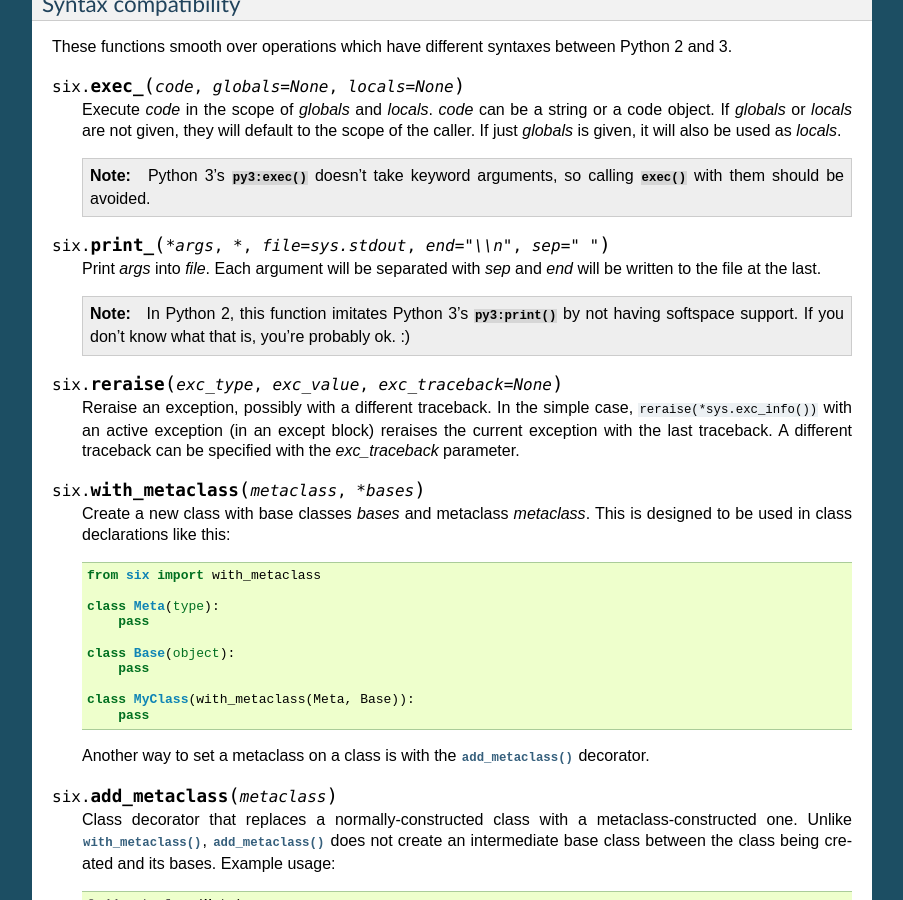
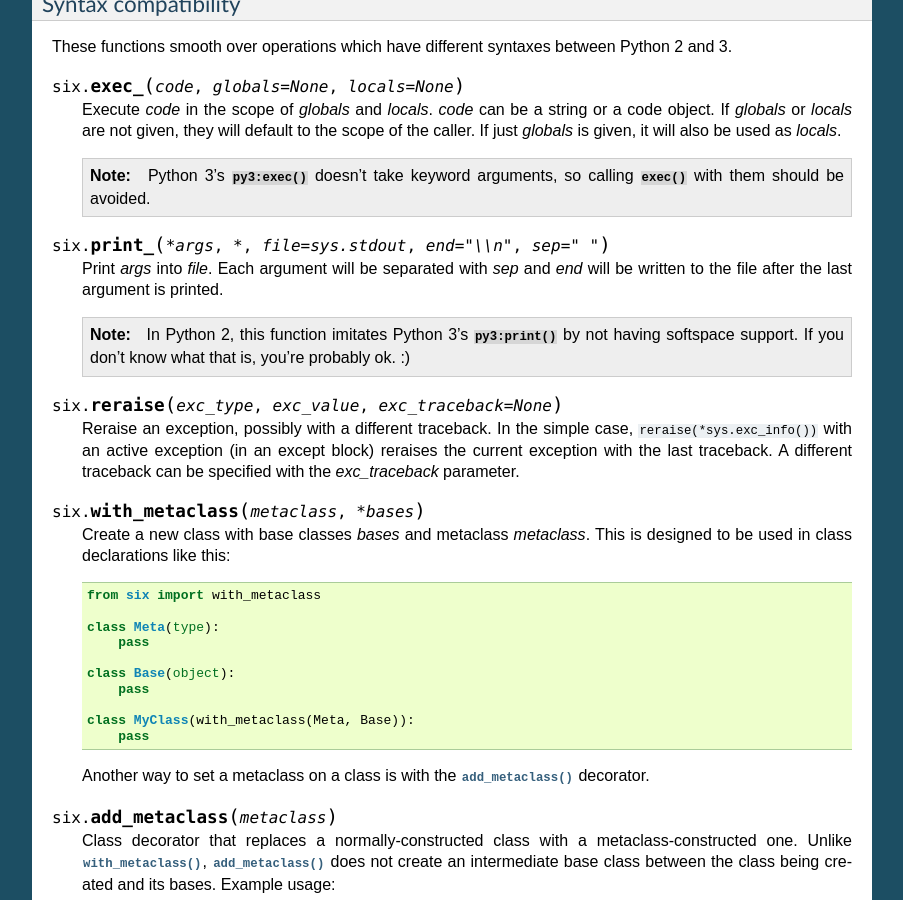
Before and after one commit to benjaminp/six, a Sphinx documentation site: the page built from documentation/index.rst, in a window 1280 px wide and 900 px high, scrolled down 2960 px. Shown: the whole window, without its empty margins (198-1101 px from the left). Built offline with Sphinx 7.4.7, drawn with Linux system fonts in a browser that asks for light colours.

Commit message:
finish sentence

```diff
--- a/documentation/index.rst
+++ b/documentation/index.rst
@@ -246,7 +246,7 @@
 .. function:: print_(*args, *, file=sys.stdout, end="\\n", sep=" ")
 
    Print *args* into *file*.  Each argument will be separated with *sep* and
-   *end* will be written to the file at the last.
+   *end* will be written to the file after the last argument is printed.
 
    .. note::
 
```
